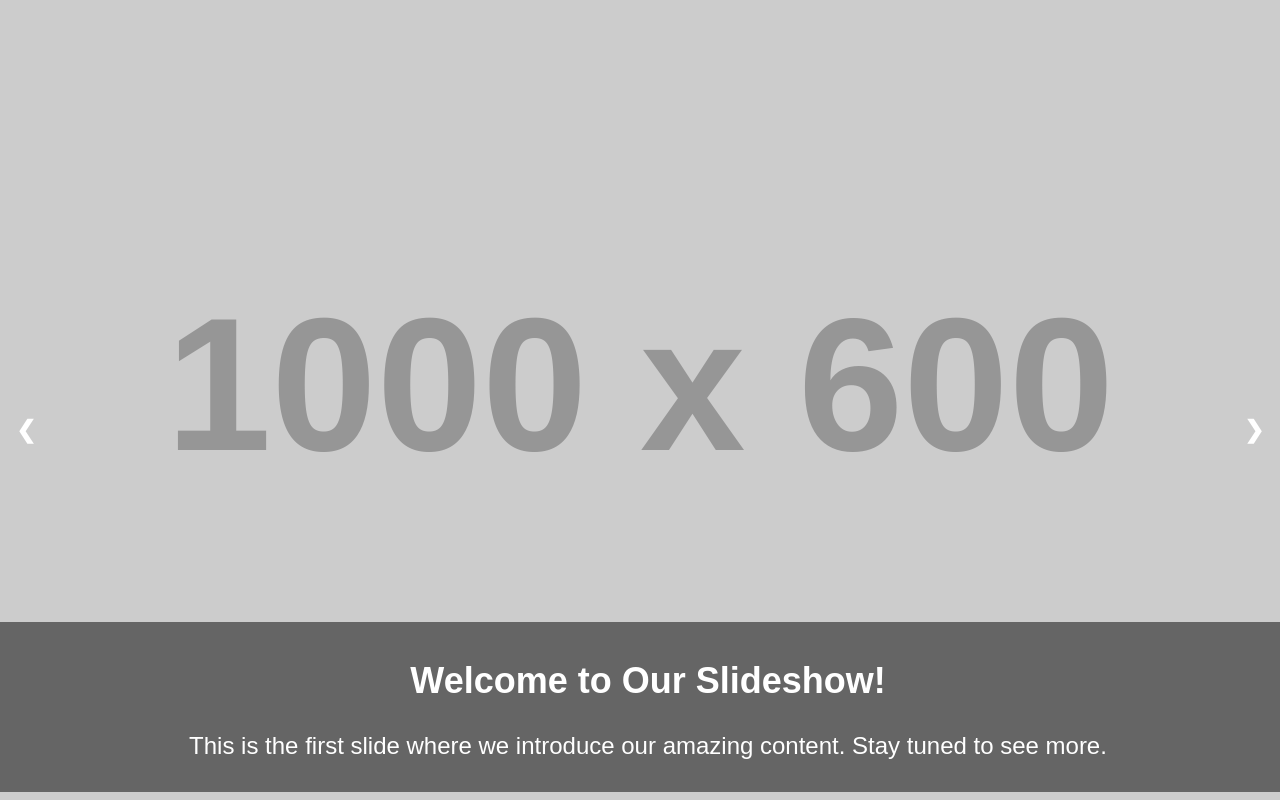
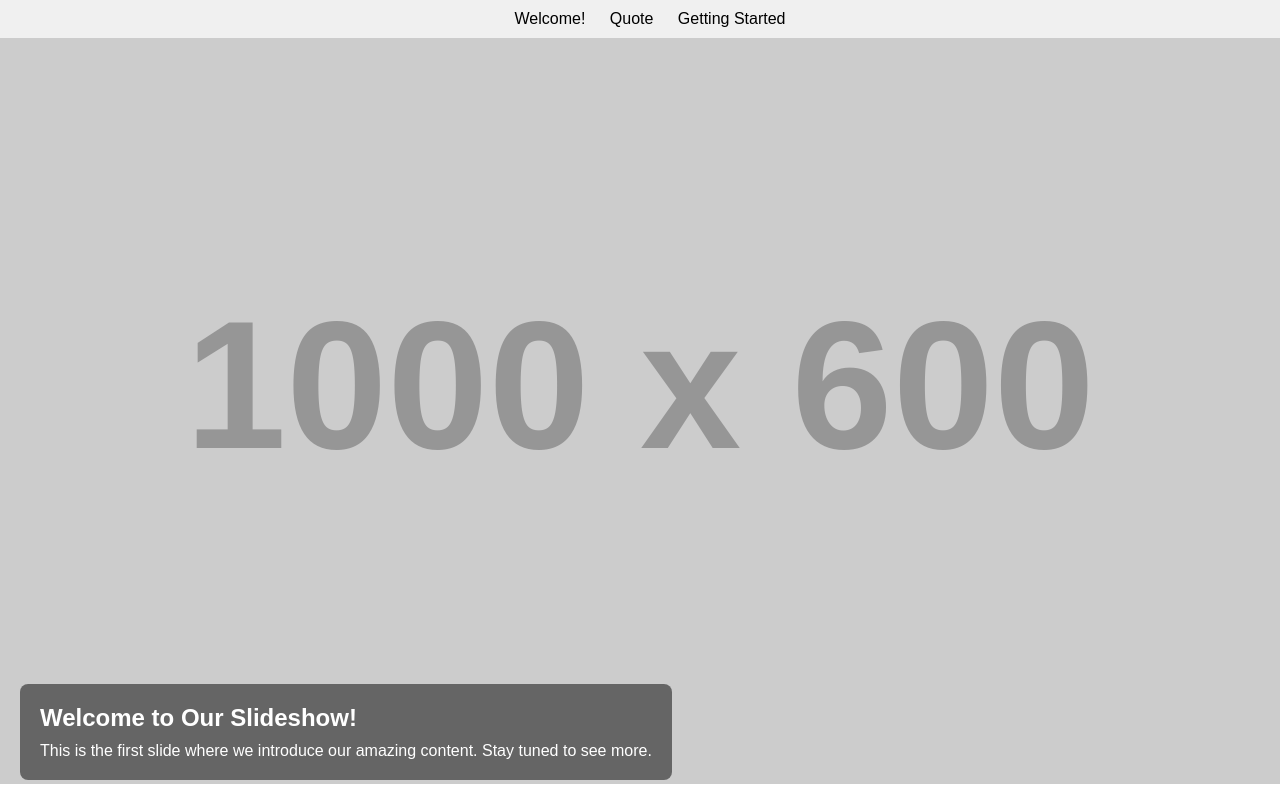
Before and after one commit to Florglsnorp/Informative-Speech, a plain HTML site: page index.html in a window 1280 px wide. Shown: the top 800 px of the page. Drawn offline with Linux system fonts and the light colour scheme; placeholder pictures from the web are drawn by us.

Commit message:
Better Slideshow

```diff
--- a/index.html
+++ b/index.html
@@ -3,45 +3,40 @@
 <head>
     <meta charset="UTF-8">
     <meta name="viewport" content="width=device-width, initial-scale=1.0">
-    <title>Slideshow Test</title>
+    <title>Presentation</title>
     <link rel="stylesheet" href="style.css">
 </head>
 <body>
 
-<div class="slideshow-container">
+<div class="navigation">
+    <a href="#slide1">Welcome!</a>
+    <a href="#slide2">Quote</a>
+    <a href="#slide3">Getting Started</a>
+</div>
 
-    <!-- Slide 1 -->
-    <div class="slide fade">
+<section id="slide1" class="slide">
     <img src="https://via.placeholder.com/1000x600?text=Slide+1" alt="Slide 1" class="slide-image">
     <div class="caption">
         <h2>Welcome to Our Slideshow!</h2>
         <p>This is the first slide where we introduce our amazing content. Stay tuned to see more.</p>
     </div>
-    </div>
+</section>
 
-    <!-- Slide 2 -->
-    <div class="slide fade">
+<section id="slide2" class="slide">
     <img src="images/quote.jpg" alt="Slide 2" class="slide-image">
     <div class="caption">
         <h2>Explore New Features</h2>
         <p>In this second slide, we showcase some of the innovative features we are working on. Our product is designed to make your life easier!</p>
     </div>
-    </div>
+</section>
 
-    <!-- Slide 3 -->
-    <div class="slide fade">
+<section id="slide3" class="slide">
     <img src="https://via.placeholder.com/1000x600?text=Slide+3" alt="Slide 3" class="slide-image">
     <div class="caption">
         <h2>Join the Community</h2>
         <p>In the final slide, we invite you to join our growing community of users. Stay connected and follow our updates.</p>
     </div>
-    </div>
-
-    <!-- Next and previous buttons -->
-    <a class="prev" onclick="plusSlides(-1)">&#10094;</a>
-    <a class="next" onclick="plusSlides(1)">&#10095;</a>
-
-</div>
+</section>
 
 <script src="script.js"></script>
 
--- a/script.js
+++ b/script.js
@@ -1,19 +1,9 @@
-let slideIndex = 0;
-showSlides();
+document.querySelectorAll('.navigation a').forEach(anchor => {
+    anchor.addEventListener('click', function(e) {
+        e.preventDefault();
 
-function plusSlides(n) {
-    slideIndex += n;
-    showSlides();
-}
-
-function showSlides() {
-    let slides = document.getElementsByClassName("slide");
-    if (slideIndex >= slides.length) { slideIndex = 0; }
-    if (slideIndex < 0) { slideIndex = slides.length - 1; }
-
-    for (let i = 0; i < slides.length; i++) {
-        slides[i].style.display = "none";
-    }
-
-    slides[slideIndex].style.display = "block";
-}
+        document.querySelector(this.getAttribute('href')).scrollIntoView({
+            behavior: 'smooth'
+        });
+    });
+});
--- a/style.css
+++ b/style.css
@@ -1,72 +1,59 @@
 body {
+    margin: 0;
     font-family: Arial, sans-serif;
-    margin: 0;
-    padding: 0;
-    background-color: #f4f4f4;
+    scroll-behavior: smooth;
 }
 
-.slideshow-container {
-    position: relative;
-    max-width: 100%; /* Full width */
-    height: 100vh; /* Full height of the viewport */
-    margin: auto;
-    overflow: hidden;
+.navigation {
+    position: fixed; /* Keep the navigation at the same position */
+    top: 0; /* Position it at the top of the page */
+    left: 0; /* Position it at the left of the page */
+    width: 100%; /* Take up the full width of the page */
+    background-color: #f0f0f0; /* Add a background color to make it visible */
+    padding: 10px; /* Add some padding to make it look better */
+    text-align: center; /* Center the navigation links */
+    z-index: 1; /* Make sure it's on top of the slides */
+}
+
+.navigation a {
+    margin: 10px; /* Add some space between the links */
+    text-decoration: none; /* Remove the underline */
+    color: #000; /* Change the text color */
+}
+
+.navigation a:hover {
+    color: #666; /* Change the text color on hover */
 }
 
 .slide {
-    display: none;
-    height: 100vh; /* Each slide takes full height of the viewport */
+    height: 100vh;
+    display: flex;
+    flex-direction: column;
+    justify-content: center;
+    align-items: center;
+    position: relative;
+    overflow: hidden;
 }
 
 .slide-image {
     width: 100%;
-    height: 100vh;
-    object-fit: cover; /* Ensures the image covers the slide area while maintaining aspect ratio */
+    height: auto;
 }
 
 .caption {
-    color: #fff;
-    font-size: 24px;
-    text-align: center;
     position: absolute;
-    bottom: 8px;
-    width: 100%;
-    padding: 8px;
+    bottom: 20px;
+    left: 20px;
+    color: white;
     background-color: rgba(0, 0, 0, 0.5);
+    padding: 20px;
+    border-radius: 8px;
 }
 
-.prev, .next {
-    cursor: pointer;
-    position: absolute;
-    top: 50%;
-    width: auto;
-    padding: 16px;
-    color: white;
-    font-weight: bold;
-    font-size: 24px;
-    user-select: none;
-    transition: 0.3s;
-    z-index: 1; /* Make sure buttons are on top of everything */
+h2 {
+    margin: 0;
 }
 
-.prev:hover, .next:hover {
-    background-color: rgba(0, 0, 0, 0.8);
+p {
+    margin: 10px 0 0;
 }
-
-.prev {
-    left: 0;
-}
-
-.next {
-    right: 0;
-}
-
-.fade {
-    animation-name: fade;
-    animation-duration: 1.5s;
-}
-
-@keyframes fade {
-    from { opacity: 0.4; }
-    to { opacity: 1; }
-}
```
Lines whose indentation alone changed are shown as unchanged.
